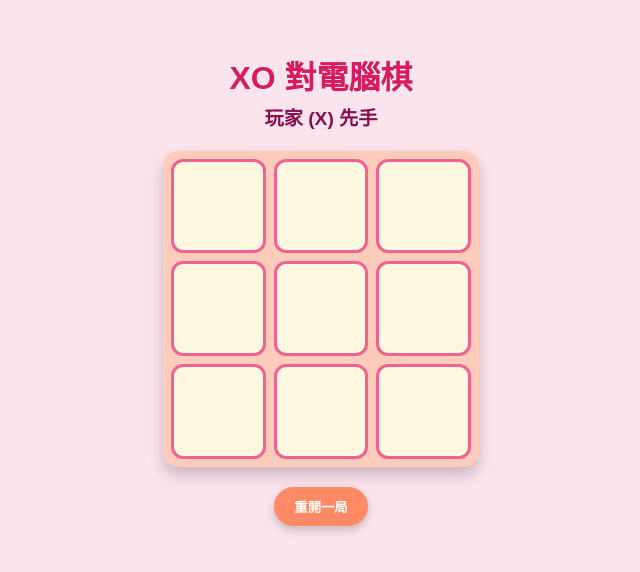
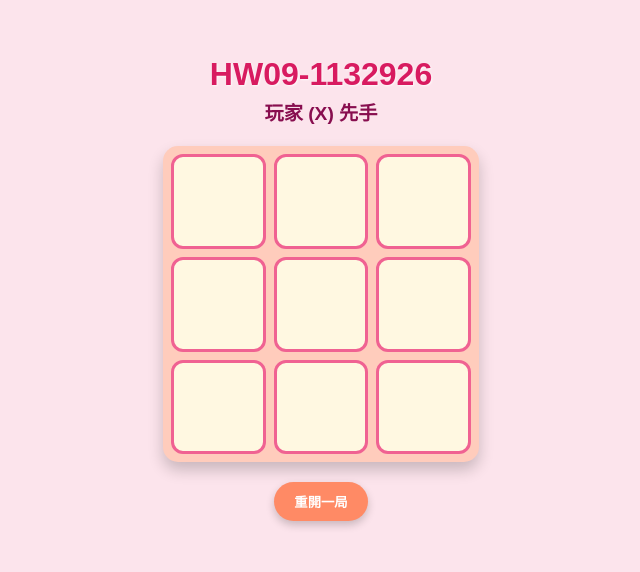
Before and after one commit to Ru0417/HW09, a plain HTML site: page index.html in a window 1280 px wide. Shown: the part 142-714 px from the top of the page, without its empty margins (319-959 px from the left). Drawn offline with Linux system fonts and the light colour scheme.

Commit message:
Change header text from 'XO 對電腦棋' to 'HW09-1132926'

```diff
--- a/index.html
+++ b/index.html
@@ -103,7 +103,7 @@
 </head>
 <body>
     <main class="container">
-        <h1>XO 對電腦棋</h1>
+        <h1>HW09-1132926</h1>
         <div id="status">玩家 (X) 先手</div>
         <div id="board" class="board"></div>
         <div class="controls">
```
